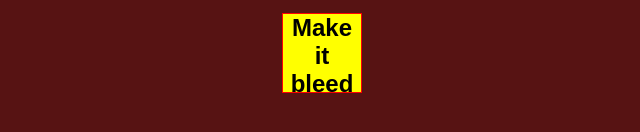
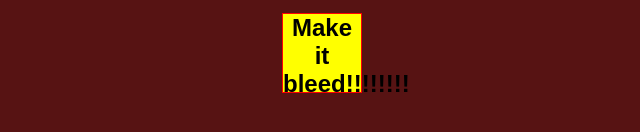
Before and after one commit to gmzi/make-it-bleed, a plain HTML site: page index.html in a window 1280 px wide. Shown: the part 346-478 px from the top of the page, 318-958 px from the left. Drawn offline with Linux system fonts and the light colour scheme.

Commit message:
my changes

```diff
--- a/index.html
+++ b/index.html
@@ -18,7 +18,7 @@
         <input type="text" id="top-text" placeholder="top-text">
         <label for="bottom-text" name="bottom-text">Bottom text:</label>
         <input type="text" id="bottom-text" placeholder="bottom text">
-        <button type="submit">Make it bleed</button>
+        <button type="submit">Make it bleed!!!!!!!!</button>
     </form>
 
     <div class="result"></div>
```
